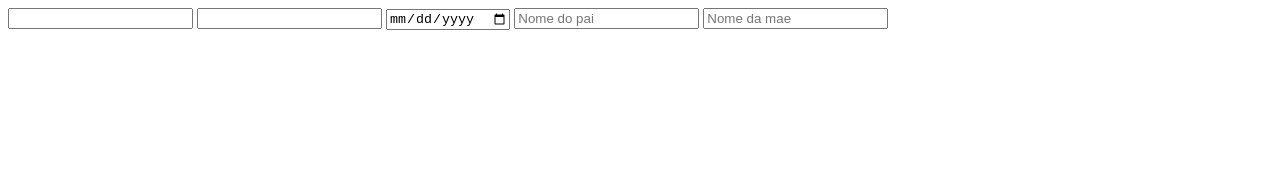
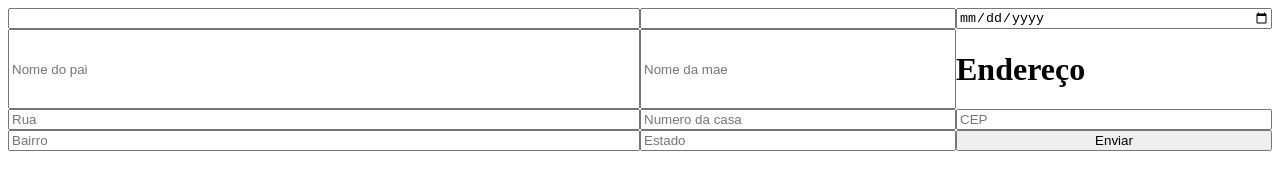
Before and after one commit to GustavoRL123/projeto-site-dupla, a plain HTML site: page index.html in a window 1280 px wide. Drawn offline with Linux system fonts and the light colour scheme.

Commit message:
atualizei 1
outra atualização

```diff
--- a/index.html
+++ b/index.html
@@ -4,19 +4,31 @@
     <meta charset="UTF-8">
     <meta name="viewport" content="width=device-width, initial-scale=1.0">
     <title>Document</title>
-    <link rel="stylesheet" href="" class="">
+    <link rel="stylesheet" href="style.css">
 </head>
 <body>
 
 
     <form class="form">
+
+
     <input type="text" class="nome">
     <input type="text" class="CPF">
     <input type="date">
 
-     <input type="text" placeholder="Nome do pai" class="pai">
-     <input type="text" placeholder="Nome da mae" class="mae">
+    <input type="text" placeholder="Nome do pai" class="pai">
+    <input type="text" placeholder="Nome da mae" class="mae">
 
+     <h1 class="">Endereço</h1>
+    <input type="text" placeholder="Rua" class="rua">
+    <input type="text" placeholder="Numero da casa">
+
+    <input type="text" placeholder="CEP">
+    <input type="text" placeholder="Bairro" class="bairro">
+
+    <input type="text" placeholder="Estado" class="estado">
+
+    <button type="submit">Enviar</button>
 
 
     </form>
--- a/style.css
+++ b/style.css
@@ -1,4 +1,5 @@
-.container{
+.form{
     display: grid;
-    grid-template-columns: ;
+    grid-template-columns: 2fr 1fr 1fr;
+
 }
```
